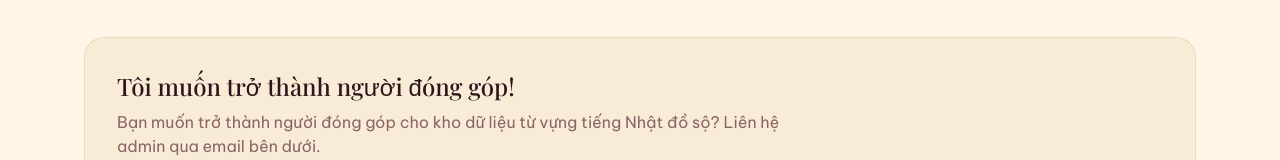
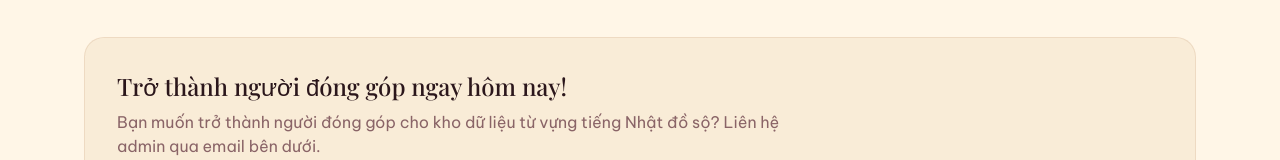
Before and after one commit to haluna2711-creator/hoctiengnhat, a Next.js app: page / in a window 1280 px wide. Shown: the part 981-1141 px from the top of the page. Built offline with nearby package versions, Linux system fonts and the light colour scheme; no server answers; the database is empty.

Commit message:
Update page.tsx

```diff
--- a/app/page.tsx
+++ b/app/page.tsx
@@ -94,7 +94,7 @@ export default async function HomePage() {
       {/* Nạp từ vựng nhanh */}
       <section className="mx-auto max-w-6xl px-5 pb-20">
         <div className="rounded-xl2 border border-line/70 bg-washi-deep/60 p-6 sm:p-8">
-          <h2 className="font-display text-2xl text-sumi">Tôi muốn trở thành người đóng góp!</h2>
+          <h2 className="font-display text-2xl text-sumi">Trở thành người đóng góp ngay hôm nay!</h2>
           <p className="mt-2 max-w-2xl text-sumi-soft">
             Bạn muốn trở thành người đóng góp cho kho dữ liệu từ vựng tiếng Nhật đồ sộ? Liên hệ admin qua email bên dưới.
           </p>
```
